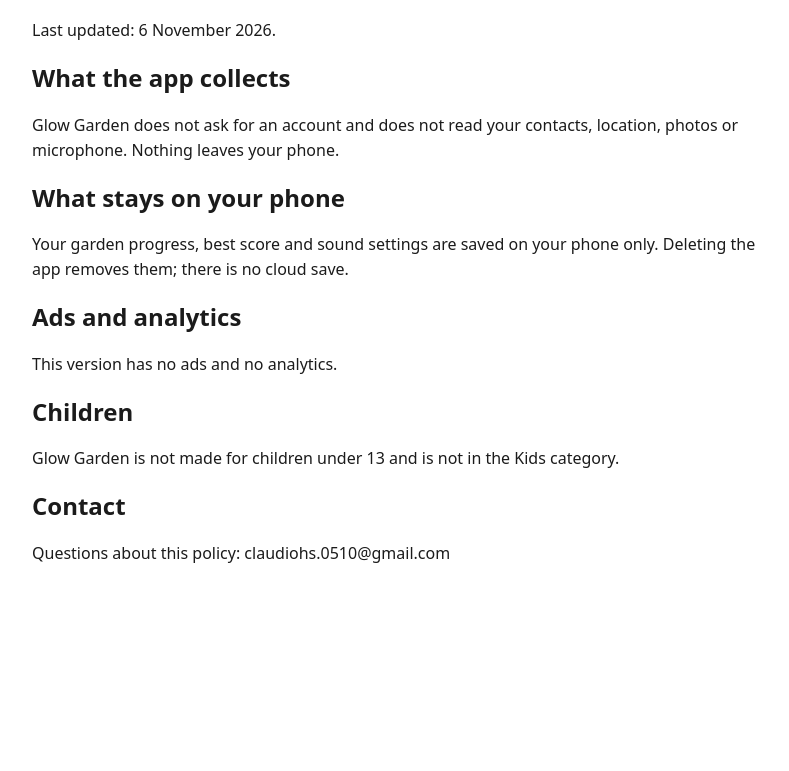
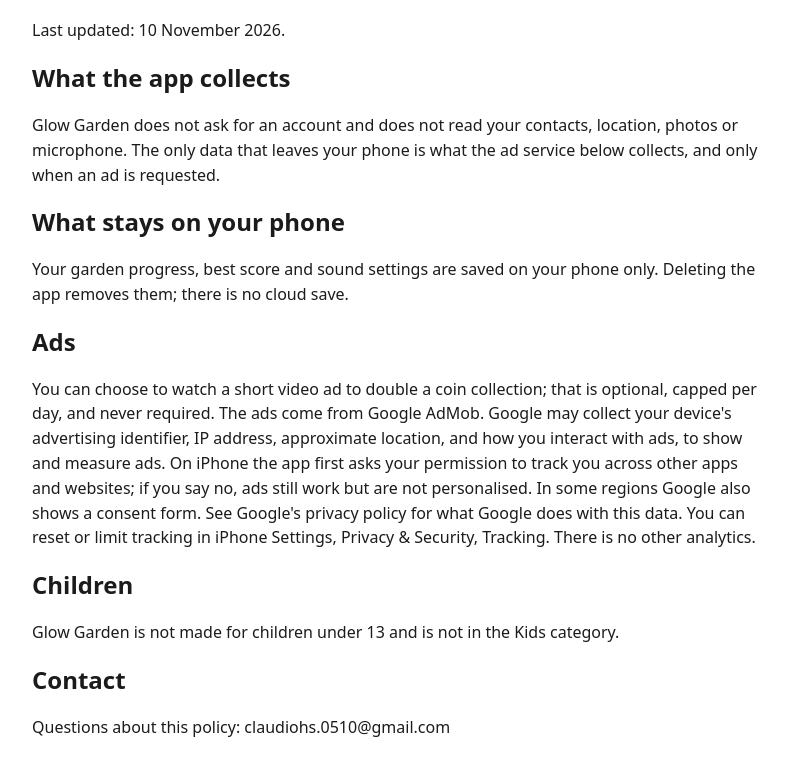
Before and after one commit to claudiohs0510/games-legal, a plain HTML site: page glow-garden-app/privacy.html in a window 1280 px wide. Shown: the part 75-846 px from the top of the page, without its empty margins (240-1029 px from the left). Before the commit the page ends 800 px from the top, so only its background shows below. Drawn offline with Linux system fonts and the light colour scheme.

Commit message:
privacy: Glow, Splashy, Seesaw now disclose AdMob (ads wired 10 Nov, owner msg 5641)
Co-Authored-By: Claude Opus 5.5 <noreply@anthropic.com>

```diff
--- a/glow-garden-app/privacy.html
+++ b/glow-garden-app/privacy.html
@@ -1,11 +1,11 @@
 <!doctype html><html lang="en"><head><meta charset="utf-8"><meta name="viewport" content="width=device-width,initial-scale=1"><title>Glow Garden — Privacy Policy</title><style>body{font:16px/1.55 system-ui,sans-serif;max-width:46rem;margin:2rem auto;padding:0 1rem;color:#1b1b1b;background:#fff}@media(prefers-color-scheme:dark){body{color:#e6e6e6;background:#161616}a{color:#8ab4ff}th{background:#262626}pre,code{background:#232323}}table{border-collapse:collapse;margin:1rem 0}th,td{border:1px solid #8884;padding:.35rem .6rem;text-align:left}th{background:#f0f0f0}pre{background:#f4f4f4;padding:.8rem;overflow:auto;border-radius:6px}code{background:#f4f4f4;padding:.1rem .3rem;border-radius:4px}pre code{padding:0}h1,h2,h3{line-height:1.25}</style></head><body><h1>Glow Garden: Privacy Policy</h1>
-<p>Last updated: 6 November 2026.</p>
+<p>Last updated: 10 November 2026.</p>
 <h2>What the app collects</h2>
-<p>Glow Garden does not ask for an account and does not read your contacts, location, photos or microphone. Nothing leaves your phone.</p>
+<p>Glow Garden does not ask for an account and does not read your contacts, location, photos or microphone. The only data that leaves your phone is what the ad service below collects, and only when an ad is requested.</p>
 <h2>What stays on your phone</h2>
 <p>Your garden progress, best score and sound settings are saved on your phone only. Deleting the app removes them; there is no cloud save.</p>
-<h2>Ads and analytics</h2>
-<p>This version has no ads and no analytics.</p>
+<h2>Ads</h2>
+<p>You can choose to watch a short video ad to double a coin collection; that is optional, capped per day, and never required. The ads come from Google AdMob. Google may collect your device's advertising identifier, IP address, approximate location, and how you interact with ads, to show and measure ads. On iPhone the app first asks your permission to track you across other apps and websites; if you say no, ads still work but are not personalised. In some regions Google also shows a consent form. See Google's privacy policy for what Google does with this data. You can reset or limit tracking in iPhone Settings, Privacy &amp; Security, Tracking. There is no other analytics.</p>
 <h2>Children</h2>
 <p>Glow Garden is not made for children under 13 and is not in the Kids category.</p>
 <h2>Contact</h2>
```
Also changed, not shown: seesaw-sort/privacy.html (+4 -4 lines), splashy-squeeze/privacy.html (+4 -4 lines).
